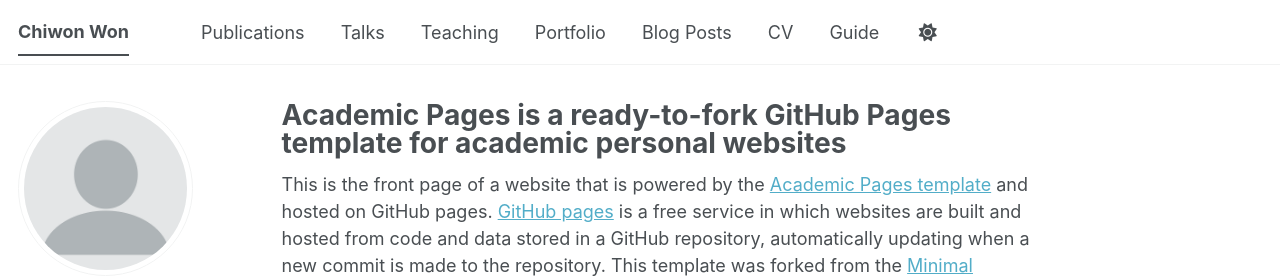
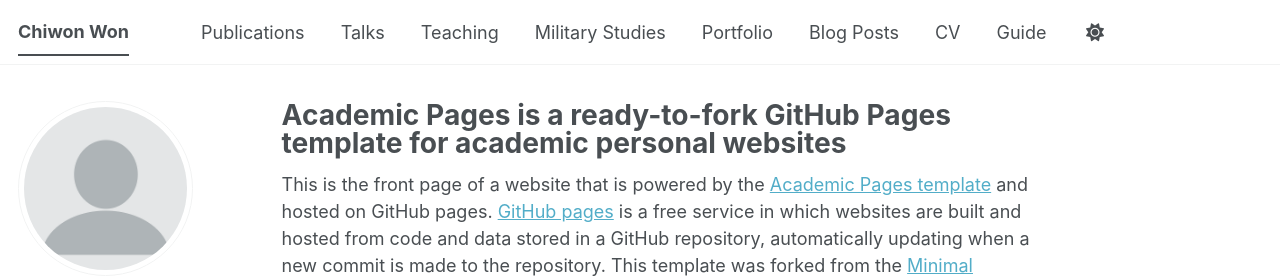
Before and after one commit to qchion/chiwon, a Jekyll site: the page built from _pages/about.md, in a window 1280 px wide. Shown: the top 278 px of the page. Built offline with Jekyll 4.4.1, drawn with Linux system fonts in a browser that asks for light colours; some web fonts are replaced; a script bundle is joined from its source files by our own code; library files that are not in the unit come from our copies.

Commit message:
Update navigation.yml

```diff
--- a/_data/navigation.yml
+++ b/_data/navigation.yml
@@ -17,6 +17,9 @@ main:
   - title: "Teaching"
     url: /teaching/
 
+  - title: "Military Studies"
+    url: /military-studies/
+
   - title: "Portfolio"
     url: /portfolio/
 
```
